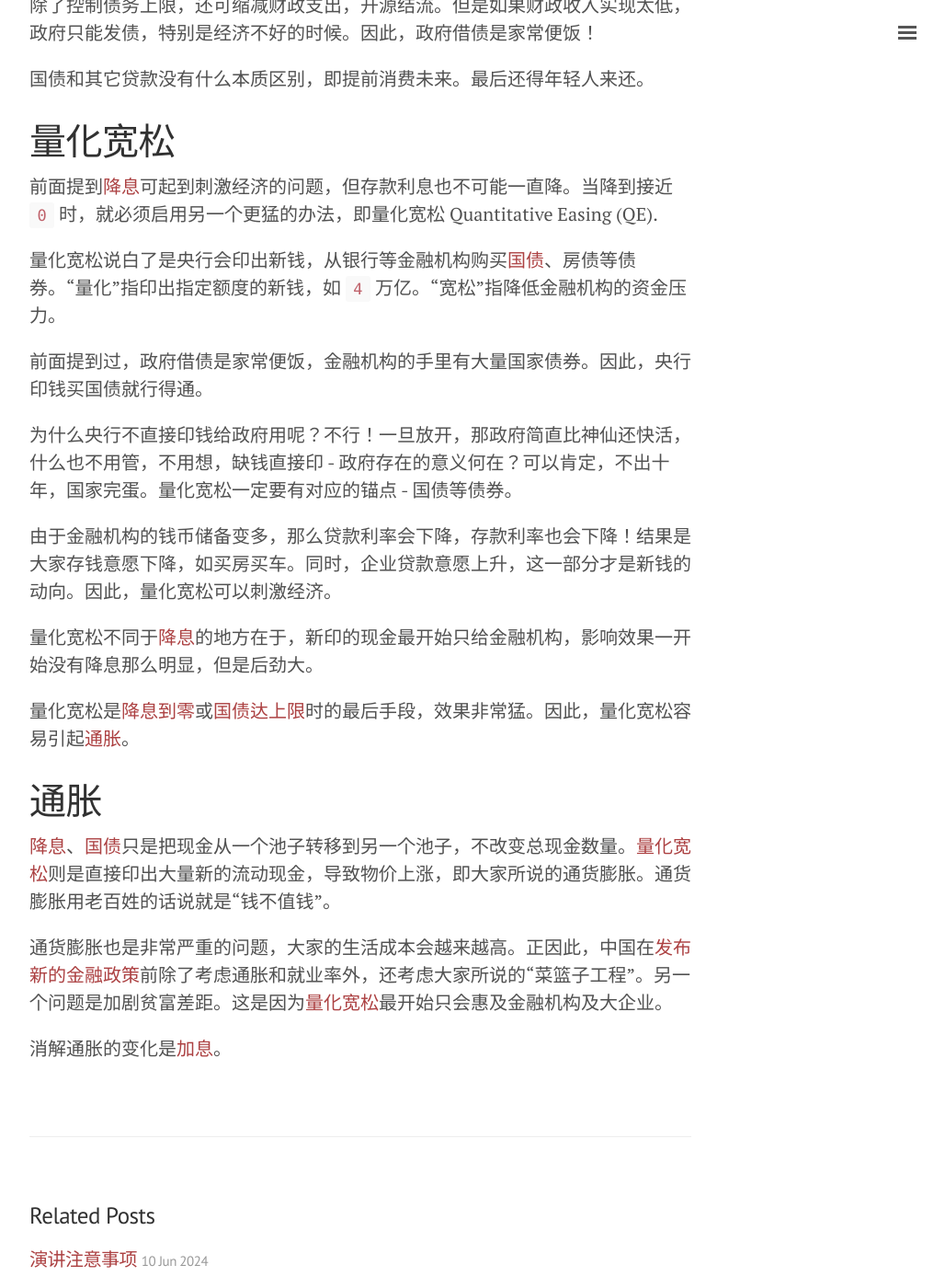
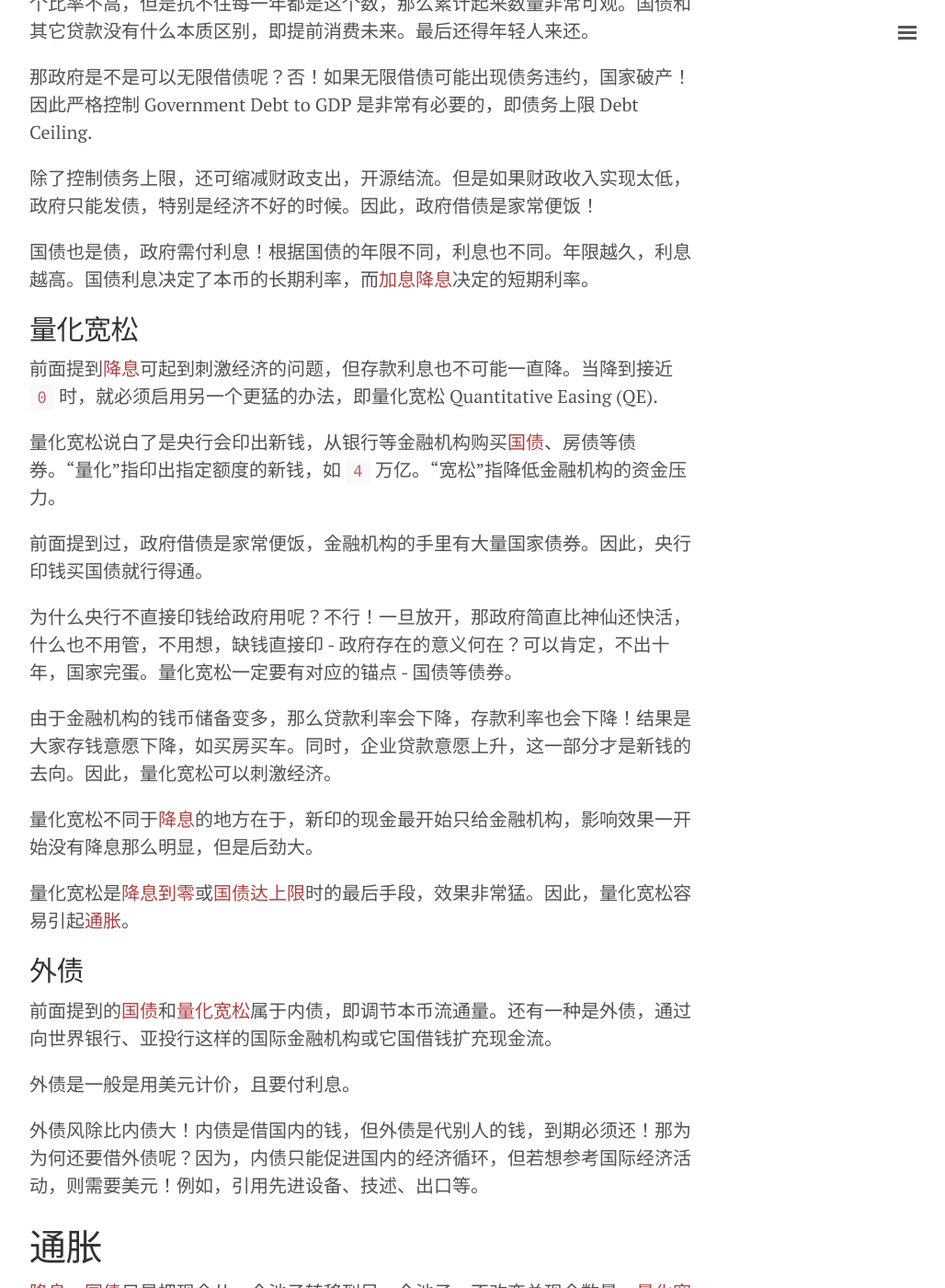
Before and after one commit to outsinre/zh-blog, a Jekyll site: the page built from _posts/2024-10-01-economy.md, in a window 1280 px wide and 1400 px high, scrolled down 3296 px. Shown: the whole window at 92% size, without its empty margins (248-1276 px from the left). Built offline with Jekyll 4.4.1, drawn with Linux system fonts in a browser that asks for light colours; comment, search, counter and statistics services are not loaded; some of the changed text lies outside the part shown.

Commit message:
feat(economy): long-term rate and short-term rate

```diff
--- a/_posts/2024-10-01-economy.md
+++ b/_posts/2024-10-01-economy.md
@@ -19,7 +19,9 @@
 
 ## 美联储加息降息 ##
 
-什么是加息、降息？加息或降息指的美联储（美国央行）增加、降低隔夜存款利率 Federal Fund Rate. 市场基于新利率，调整定期存储利率、贷款利率、国债利率等。
+什么是加息、降息？加息或降息指的美联储（美国央行）增加、降低隔夜存款利率 Federal Fund Rate. 隔夜利率是短期利率，长期利率请参考[国债](#国债)。
+
+市场基于新利率，调整定期存储利率、贷款利率、国债利率等。
 
 什么时候加息、降息？看就业率和通胀。通过调整存款利息，把二者拉到一个相对平衡的位置。
 
@@ -66,7 +68,9 @@
    1. 降低本身汇率。这样，美元进来时，现金变少。
    2. 提前降息。这样国内资产先升值。到时，美国资本进来抄底时，成本更高。
 
-# 国债 #
+# 内外债 #
+
+## 国债 ##
 
 国家收入主要靠税来收完成。国家支出 Government Budget 主要在公共设施、国防、科技等。如果当支持超过收入时，国家就要发行国债 Government Debt, 即政府从民间借钱。
 
@@ -74,15 +78,16 @@
 
 政府借债，就出现大家常说的财政赤字 Budget Deficit. 政府拿到钱后，一般只用于政府支出项，因此国债有“专款专用”的意思。
 
-一直以来，各国政府的财政赤字都在不断上涨，以日本为最。衡量一个财政赤字的一个指标是债务率 Government Debt to GDP, 一般都在 `%5 - %8` 之间。看上这个比率不高，但是抗不住每一年都是这个数，那么累计起来数量非常可观。
+一直以来，各国政府的财政赤字都在不断上涨，以日本为最。衡量一个财政赤字的一个指标是债务率 Government Debt to GDP, 一般都在 `%5 - %8` 之间。
+看上这个比率不高，但是抗不住每一年都是这个数，那么累计起来数量非常可观。国债和其它贷款没有什么本质区别，即提前消费未来。最后还得年轻人来还。
 
 那政府是不是可以无限借债呢？否！如果无限借债可能出现债务违约，国家破产！因此严格控制 Government Debt to GDP 是非常有必要的，即债务上限 Debt Ceiling.
 
 除了控制债务上限，还可缩减财政支出，开源结流。但是如果财政收入实现太低，政府只能发债，特别是经济不好的时候。因此，政府借债是家常便饭！
 
-国债和其它贷款没有什么本质区别，即提前消费未来。最后还得年轻人来还。
+国债也是债，政府需付利息！根据国债的年限不同，利息也不同。年限越久，利息越高。国债利息决定了本币的长期利率，而[加息降息](#加息降息)决定的短期利率。
 
-# 量化宽松 #
+## 量化宽松 ##
 
 前面提到[降息](#加息降息)可起到刺激经济的问题，但存款利息也不可能一直降。当降到接近 `0` 时，就必须启用另一个更猛的办法，即量化宽松 Quantitative Easing (QE).
 
@@ -92,11 +97,19 @@
 
 为什么央行不直接印钱给政府用呢？不行！一旦放开，那政府简直比神仙还快活，什么也不用管，不用想，缺钱直接印 - 政府存在的意义何在？可以肯定，不出十年，国家完蛋。量化宽松一定要有对应的锚点 - 国债等债券。
 
-由于金融机构的钱币储备变多，那么贷款利率会下降，存款利率也会下降！结果是大家存钱意愿下降，如买房买车。同时，企业贷款意愿上升，这一部分才是新钱的动向。因此，量化宽松可以刺激经济。
+由于金融机构的钱币储备变多，那么贷款利率会下降，存款利率也会下降！结果是大家存钱意愿下降，如买房买车。同时，企业贷款意愿上升，这一部分才是新钱的去向。因此，量化宽松可以刺激经济。
 
 量化宽松不同于[降息](#加息降息)的地方在于，新印的现金最开始只给金融机构，影响效果一开始没有降息那么明显，但是后劲大。
 
 量化宽松是[降息到零](#加息降息)或[国债达上限](#国债)时的最后手段，效果非常猛。因此，量化宽松容易引起[通胀](#通胀)。
+
+## 外债 ##
+
+前面提到的[国债](#国债)和[量化宽松](#量化宽松)属于内债，即调节本币流通量。还有一种是外债，通过向世界银行、亚投行这样的国际金融机构或它国借钱扩充现金流。
+
+外债是一般是用美元计价，且要付利息。
+
+外债风除比内债大！内债是借国内的钱，但外债是代别人的钱，到期必须还！那为为何还要借外债呢？因为，内债只能促进国内的经济循环，但若想参考国际经济活动，则需要美元！例如，引用先进设备、技述、出口等。
 
 # 通胀 #
 
```
